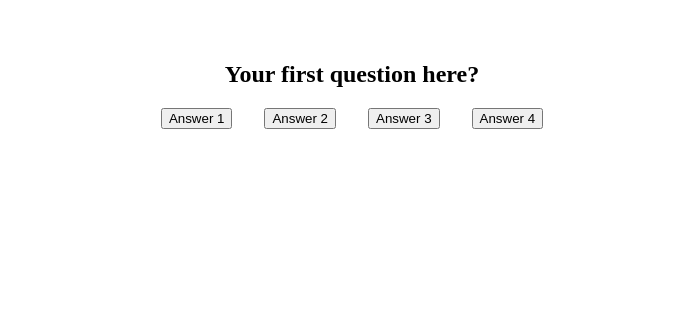
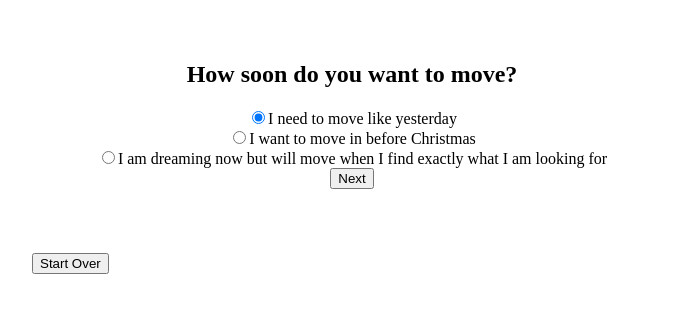
Before and after one commit to cs-limpes/homequiz, a plain HTML site: page index.html in a window 1280 px wide. Shown: the part 155-468 px from the top of the page, without its empty margins (288-988 px from the left). Drawn offline with Linux system fonts and the light colour scheme.

Commit message:
updated with the actual quiz questions and answers, changed to radio buttons and added a function to make them persistent

```diff
--- a/index.html
+++ b/index.html
@@ -13,6 +13,9 @@
         <!-- This is where our questions will be displayed -->
     </div>
 
+    <button onclick="resetQuiz()">Start Over</button>
+
+
     <div id="user-info" style="display: none;">
         <input type="text" id="name" placeholder="Your Name">
         <input type="email" id="email" placeholder="Your Email">
--- a/quiz.js
+++ b/quiz.js
@@ -1,133 +1,63 @@
 // quiz.js
 
 let currentQuestionIndex = 0;
-let scores = [0, 0, 0, 0, 0]; // Assuming each answer corresponds to one of the five results
+let scores = [0, 0, 0, 0]; // Assuming each answer corresponds to one of the five results
 
 const questions = [
     {
-        question: "Your first question here?",
-        answers: ["Answer 1", "Answer 2", "Answer 3", "Answer 4"],
-        score: [0, 1, 2, 3] // This is just an example. Adjust scores as needed.
+        question: "How soon do you want to move?",
+        answers: ["I need to move like yesterday",
+         "I want to move in before Christmas",
+         "I am dreaming now but will move when I find exactly what I am looking for"],
+        score: [0, 1, 2] // This is just an example. Adjust scores as needed.
     },
     {
-      question: "Your second question here?",
-      answers: ["Answer 1", "Answer 2", "Answer 3", "Answer 4"],
-      score: [0, 1, 2, 3] // This is just an example. Adjust scores as needed.
+        question: "What's your design influence?",
+        answers: ["I don't really care and I want someone else to handle all the details",
+        "I have some ideas, but could use some help making sure they all work together",
+        "I should have been a designer and I want to choose every finish from house color to bathroom tile"],
+        score: [0, 1, 2] // This is just an example. Adjust scores as needed.
     },
     {
-      question: "Your third question here?",
-      answers: ["Answer 1", "Answer 2", "Answer 3", "Answer 4"],
-      score: [0, 1, 2, 3] // This is just an example. Adjust scores as needed.
+        question: "What kind of home plan is appealing to you?",
+        answers: ["I know how many rooms I need and leave the layout to the professionals",
+        "I have some specific needs but I’m not sure where to start",
+        "I am one of a kind and my home design needs to reflect that"],
+        score: [0, 1, 2] // This is just an example. Adjust scores as needed.
     },
     {
-      question: "Your 4th question here?",
-      answers: ["Answer 1", "Answer 2", "Answer 3", "Answer 4"],
-      score: [0, 1, 2, 3] // This is just an example. Adjust scores as needed.
+        question: "How big is your dream yard?",
+        answers: ["I don't care for yard work, give me something small",
+        "I need room to roam, but something I can maintain ",
+        "I’m starting a farm, I want something huge!"],
+        score: [0, 1, 2] // This is just an example. Adjust scores as needed.
     },
     {
-      question: "Your 5th question here?",
-      answers: ["Answer 1", "Answer 2", "Answer 3", "Answer 4"],
-      score: [0, 1, 2, 3] // This is just an example. Adjust scores as needed.
+        question: "What style of community do you see yourself in?",
+        answers: ["I enjoy having neighbors close by, and bring on the block parties!",
+        "I am flexible on where I live to get the home I want.",
+        "I don’t want to see my neighbors"],
+        score: [0, 1, 2] // This is just an example. Adjust scores as needed.
     },
     {
-      question: "Your 6th question here?",
-      answers: ["Answer 1", "Answer 2", "Answer 3", "Answer 4"],
-      score: [0, 1, 2, 3] // This is just an example. Adjust scores as needed.
+        question: "What is your budget like?",
+        answers: ["I have no budget for my dream home.", "I’ve worked really hard for this home and I know what I want but I have a budget",
+        "Have you seen this economy? Lets keep costs down"],
+        score: [2, 1, 0] // This is just an example. Adjust scores as needed.
     },
     {
-      question: "Your 7th question here?",
-      answers: ["Answer 1", "Answer 2", "Answer 3", "Answer 4"],
-      score: [0, 1, 2, 3] // This is just an example. Adjust scores as needed.
+        question: "How do you feel about an HOA?",
+        answers: ["I would never move into an HOA",
+        "I’d be curious to see what an HOA can do for me",
+        "I LOVE how nice HOA communities look!"],
+        score: [2, 1, 0] // This is just an example. Adjust scores as needed.
     },
     {
-      question: "Your 8th question here?",
-      answers: ["Answer 1", "Answer 2", "Answer 3", "Answer 4"],
-      score: [0, 1, 2, 3] // This is just an example. Adjust scores as needed.
-  },
-  {
-      question: "Your 9th question here?",
-      answers: ["Answer 1", "Answer 2", "Answer 3", "Answer 4"],
-      score: [0, 1, 2, 3] // This is just an example. Adjust scores as needed.
-  },
-  {
-      question: "Your 10 question here?",
-      answers: ["Answer 1", "Answer 2", "Answer 3", "Answer 4"],
-      score: [0, 1, 2, 3] // This is just an example. Adjust scores as needed.
-  },
-  {
-      question: "Your 11 question here?",
-      answers: ["Answer 1", "Answer 2", "Answer 3", "Answer 4"],
-      score: [0, 1, 2, 3] // This is just an example. Adjust scores as needed.
-  },
-  {
-      question: "Your 12 question here?",
-      answers: ["Answer 1", "Answer 2", "Answer 3", "Answer 4"],
-      score: [0, 1, 2, 3] // This is just an example. Adjust scores as needed.
-  },
-  {
-      question: "Your 13 question here?",
-      answers: ["Answer 1", "Answer 2", "Answer 3", "Answer 4"],
-      score: [0, 1, 2, 3] // This is just an example. Adjust scores as needed.
-  },
-  {
-      question: "Your 14 question here?",
-      answers: ["Answer 1", "Answer 2", "Answer 3", "Answer 4"],
-      score: [0, 1, 2, 3] // This is just an example. Adjust scores as needed.
-  },
-  {
-      question: "Your 15 question here?",
-      answers: ["Answer 1", "Answer 2", "Answer 3", "Answer 4"],
-      score: [0, 1, 2, 3] // This is just an example. Adjust scores as needed.
-  },
-  {
-      question: "Your 16 question here?",
-      answers: ["Answer 1", "Answer 2", "Answer 3", "Answer 4"],
-      score: [0, 1, 2, 3] // This is just an example. Adjust scores as needed.
-  },
-  {
-      question: "Your 17 question here?",
-      answers: ["Answer 1", "Answer 2", "Answer 3", "Answer 4"],
-      score: [0, 1, 2, 3] // This is just an example. Adjust scores as needed.
-  },
-  {
-      question: "Your 18 question here?",
-      answers: ["Answer 1", "Answer 2", "Answer 3", "Answer 4"],
-      score: [0, 1, 2, 3] // This is just an example. Adjust scores as needed.
-  },
-  {
-      question: "Your 19 question here?",
-      answers: ["Answer 1", "Answer 2", "Answer 3", "Answer 4"],
-      score: [0, 1, 2, 3] // This is just an example. Adjust scores as needed.
-  },
-  {
-      question: "Your 20 question here?",
-      answers: ["Answer 1", "Answer 2", "Answer 3", "Answer 4"],
-      score: [0, 1, 2, 3] // This is just an example. Adjust scores as needed.
-  },
-  {
-      question: "Your 21 question here?",
-      answers: ["Answer 1", "Answer 2", "Answer 3", "Answer 4"],
-      score: [0, 1, 2, 3] // This is just an example. Adjust scores as needed.
-  },
-  {
-      question: "Your 22 question here?",
-      answers: ["Answer 1", "Answer 2", "Answer 3", "Answer 4"],
-      score: [0, 1, 2, 3] // This is just an example. Adjust scores as needed.
-  },
-  {
-      question: "Your 23 question here?",
-      answers: ["Answer 1", "Answer 2", "Answer 3", "Answer 4"],
-      score: [0, 1, 2, 3] // This is just an example. Adjust scores as needed.
-  },
-  {
-      question: "Your 24 question here?",
-      answers: ["Answer 1", "Answer 2", "Answer 3", "Answer 4"],
-      score: [0, 1, 2, 3] // This is just an example. Adjust scores as needed.
-  },
-  {
-      question: "Your 25 question here?",
-      answers: ["Answer 1", "Answer 2", "Answer 3", "Answer 4"],
-      score: [0, 1, 2, 3]
+        question: "How involved would you like to be in building your home?",
+        answers: ["I’ll oversee every detail!",
+        "I want to stay informed but leave the decisions to the expert",
+        "Please don't bore me with this."],
+        score: [2, 1, 0] // This is just an example. Adjust scores as needed.
     }
 
 ];
@@ -137,8 +67,12 @@ function renderQuestion() {
     let html = `<h2>${question.question}</h2>`;
 
     question.answers.forEach((answer, index) => {
-        html += `<button onclick="selectAnswer(${index})">${answer}</button>`;
+        let isChecked = index === scores[currentQuestionIndex] ? "checked" : "";
+        html += `<input type="radio" name="answer" value="${index}" id="answer${index}" ${isChecked}>`;
+        html += `<label for="answer${index}">${answer}</label><br>`;
     });
+
+    html += `<button onclick="selectAnswer()">Next</button>`;
 
     if (currentQuestionIndex > 0) {
         html += '<button onclick="previousQuestion()">Previous</button>';
@@ -147,8 +81,15 @@ function renderQuestion() {
     document.getElementById('quiz-container').innerHTML = html;
 }
 
-function selectAnswer(answerIndex) {
-    scores[currentQuestionIndex] = questions[currentQuestionIndex].score[answerIndex];
+
+function selectAnswer() {
+    const selectedRadio = document.querySelector('input[name="answer"]:checked');
+    if (!selectedRadio) {
+        alert("Please select an answer!");
+        return;
+    }
+    const answerIndex = parseInt(selectedRadio.value);
+    scores[currentQuestionIndex] = answerIndex;
 
     currentQuestionIndex++;
     if (currentQuestionIndex < questions.length) {
@@ -160,6 +101,7 @@ function selectAnswer(answerIndex) {
     }
 }
 
+
 function previousQuestion() {
     if (currentQuestionIndex > 0) {
         currentQuestionIndex--;
@@ -170,21 +112,33 @@ function previousQuestion() {
 function submitQuiz() {
     // Here, you'd send the scores and user info to your server or CRM
     // For now, we'll just calculate the result and alert it
-    const totalScore = scores.reduce((a, b) => a + b, 0);
+    const totalScore = scores.map((answerIndex, questionIndex) => questions[questionIndex].score[answerIndex]).reduce((a, b) => a + b, 0);
+
     let result = "Unknown"; // Default result
 
-    if (totalScore < 15) {
-        result = "Original Barbie";
-    } else if (totalScore < 30) {
-        result = "Malibu Barbie";
-    } else if (totalScore < 45) {
-            result = "Fashion Fever Barbie";
-      } else if (totalScore < 60) {
-            result = "Silkstone Barbie";
+    if (totalScore <= 4) {
+        result = "Quick Move In Homes";
+    } else if (totalScore <= 8) {
+        result = "Semi-Custom Homes";
+    } else if (totalScore <= 12) {
+        result = "Custom Homes";
     } else {
-            result = "Barbie Signature";
+        result = "On Your Lot";
     };
+
     alert(`Hello ${document.getElementById('name').value}, your result is: ${result}`);
+}
+
+function resetQuiz() {
+    console.log("resetting...")
+    currentQuestionIndex = 0;
+    scores.fill(0); // Reset all scores to 0
+
+    // Show the quiz container and hide the user info form (if it's visible)
+    document.getElementById('quiz-container').style.display = 'block';
+    document.getElementById('user-info').style.display = 'none';
+
+    renderQuestion(); // Render the first question
 }
 
 // Start the quiz
```
Lines whose indentation alone changed are shown as unchanged.
